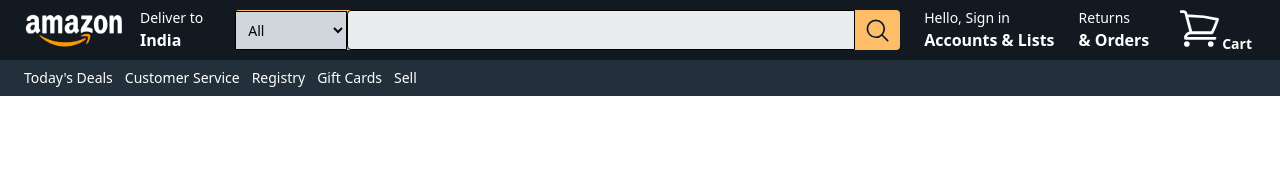
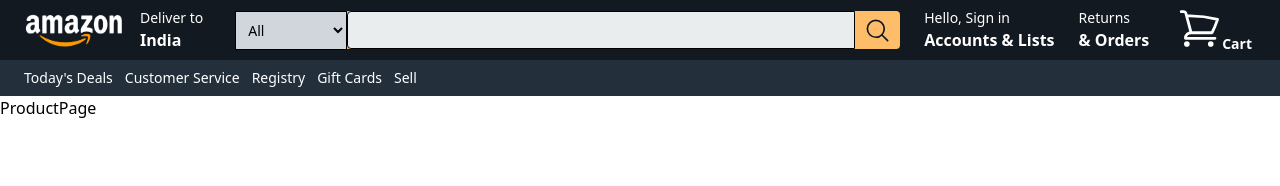
Before and after one commit to karanl7/AmazonClone, a React (Vite) app: page /product in a window 1280 px wide. Shown: the top 186 px of the page. Built offline with nearby package versions, Linux system fonts and the light colour scheme; the HTML template or start-up script is replaced by a standard one.

Commit message:
made some changes

```diff
--- a/src/App.jsx
+++ b/src/App.jsx
@@ -1,5 +1,5 @@
 import {BrowserRouter, Routes, Route} from 'react-router-dom';
-import { HomePage, NavBar } from "./Components";
+import { HomePage, NavBar, ProductPage, SearchResults, Checkout } from "./Components";
 
 const App = () => {
   return (
@@ -7,6 +7,9 @@ const App = () => {
       <NavBar />
       <Routes>
         <Route exact path="/" element={<HomePage/>} />
+        <Route  path="/product" element={<ProductPage/>} />
+        <Route  path="/search" element={<SearchResults/>} />
+        <Route  path="/checkout" element={<Checkout/>} />
       </Routes>
     </BrowserRouter>
   )
--- /dev/null
+++ b/src/Components/Checkout.jsx
@@ -0,0 +1,9 @@
+import React from 'react'
+
+const Checkout = () => {
+  return (
+    <div>Checkout</div>
+  )
+}
+
+export default Checkout
--- /dev/null
+++ b/src/Components/ProductPage.jsx
@@ -0,0 +1,9 @@
+import React from 'react'
+
+const ProductPage = () => {
+  return (
+    <div>ProductPage</div>
+  )
+}
+
+export default ProductPage
--- a/src/Components/Search.jsx
+++ b/src/Components/Search.jsx
@@ -3,7 +3,7 @@ import {MagnifyingGlassIcon} from '@heroicons/react/24/outline'
 const Search = () => {
   return (
     <div className="w-[100%]">
-        <div className="flex items-center h-10 bg-amazonclone-yellow rounded">
+        <div className="flex items-center h-9.5 bg-amazonclone-yellow rounded">
             <select className="p-2 bg-gray-300 text-black border text-sm xl:text-m ">
                 <option>All</option>
                 <option>Deals</option>
--- /dev/null
+++ b/src/Components/SearchResults.jsx
@@ -0,0 +1,9 @@
+import React from 'react'
+
+const SearchResults = () => {
+  return (
+    <div>SearchResults</div>
+  )
+}
+
+export default SearchResults
--- a/src/Components/index.js
+++ b/src/Components/index.js
@@ -5,3 +5,6 @@ export {default as CarouselCategory} from "./CarouselCategory";
 export {default as CarouselProduct} from "./CarouselProduct";
 export {default as NavBar} from "./NavBar";
 export {default as Search} from "./Search";
+export {default as ProductPage} from "./ProductPage";
+export {default as SearchResults} from "./SearchResults";
+export {default as Checkout} from "./Checkout";
```
